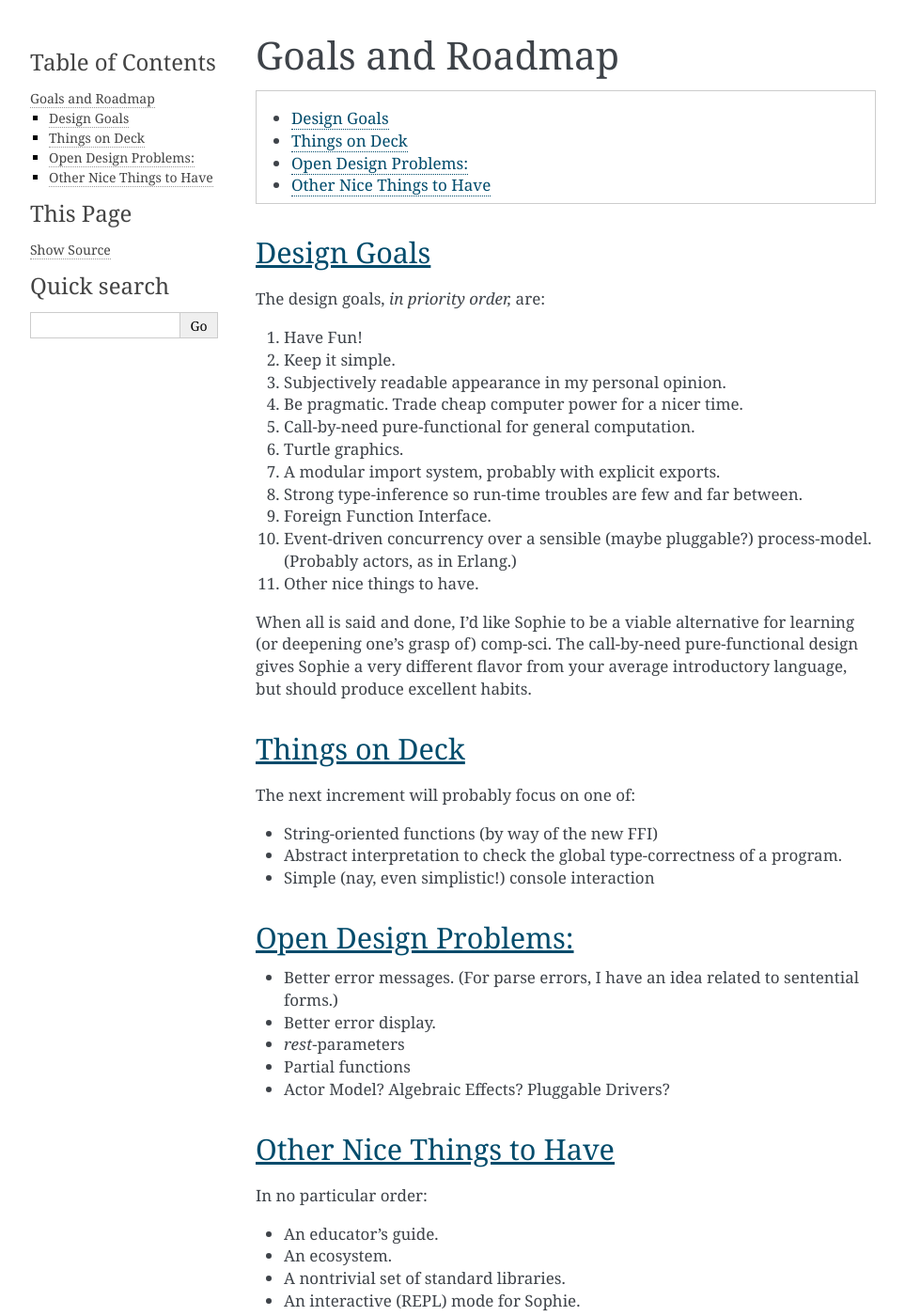
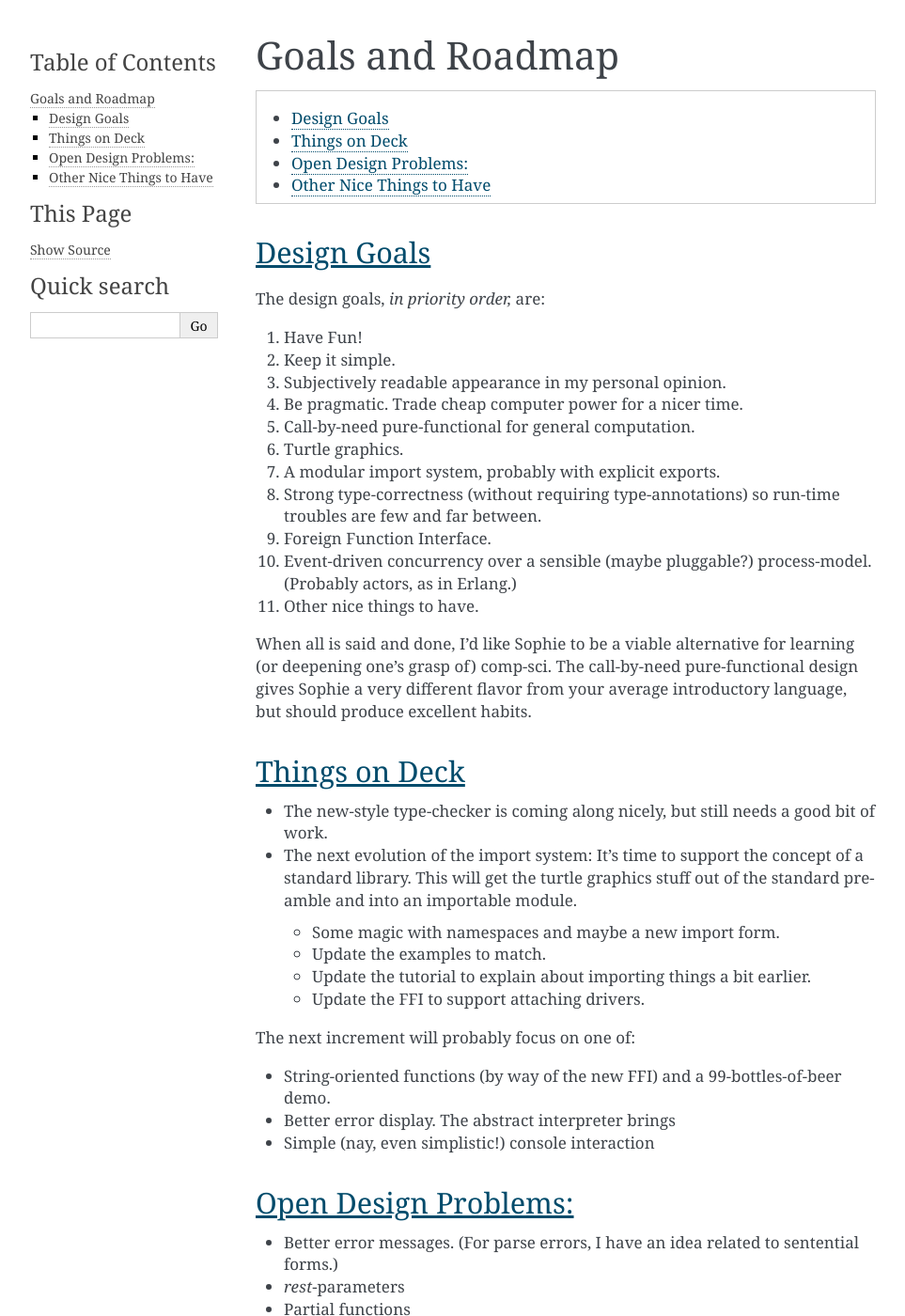
Before and after one commit to kjosib/sophie, a Sphinx documentation site: the page built from docs/goals.rst, in a window 1280 px wide and 1400 px high. Shown: the whole window at 94% size, without its empty margins (148-1111 px from the left). Built offline with Sphinx 7.4.7, drawn with Linux system fonts in a browser that asks for light colours.

Commit message:
Various doc updates

```diff
--- a/docs/goals.rst
+++ b/docs/goals.rst
@@ -16,7 +16,7 @@
 5. Call-by-need pure-functional for general computation.
 6. Turtle graphics.
 7. A modular import system, probably with explicit exports.
-8. Strong type-inference so run-time troubles are few and far between.
+8. Strong type-correctness (without requiring type-annotations) so run-time troubles are few and far between.
 9. Foreign Function Interface.
 10. Event-driven concurrency over a sensible (maybe pluggable?) process-model. (Probably actors, as in Erlang.)
 11. Other nice things to have.
@@ -27,16 +27,25 @@
 
 Things on Deck
 ----------------
+
+* The new-style type-checker is coming along nicely, but still needs a good bit of work.
+* The next evolution of the import system: It's time to support the concept of a standard library.
+  This will get the turtle graphics stuff out of the standard preamble and into an importable module.
+
+  * Some magic with namespaces and maybe a new import form.
+  * Update the examples to match.
+  * Update the tutorial to explain about importing things a bit earlier.
+  * Update the FFI to support attaching drivers.
+
 The next increment will probably focus on one of:
 
-* String-oriented functions (by way of the new FFI)
-* Abstract interpretation to check the global type-correctness of a program.
+* String-oriented functions (by way of the new FFI) and a 99-bottles-of-beer demo.
+* Better error display. The abstract interpreter brings
 * Simple (nay, even simplistic!) console interaction
 
 Open Design Problems:
 ---------------------
 * Better error messages. (For parse errors, I have an idea related to sentential forms.)
-* Better error display.
 * *rest*-parameters
 * Partial functions
 * Actor Model? Algebraic Effects? Pluggable Drivers?
```
Also changed, not shown: README.md (+1 -2 lines), sophie/Sophie.md (+3 -1 lines).
